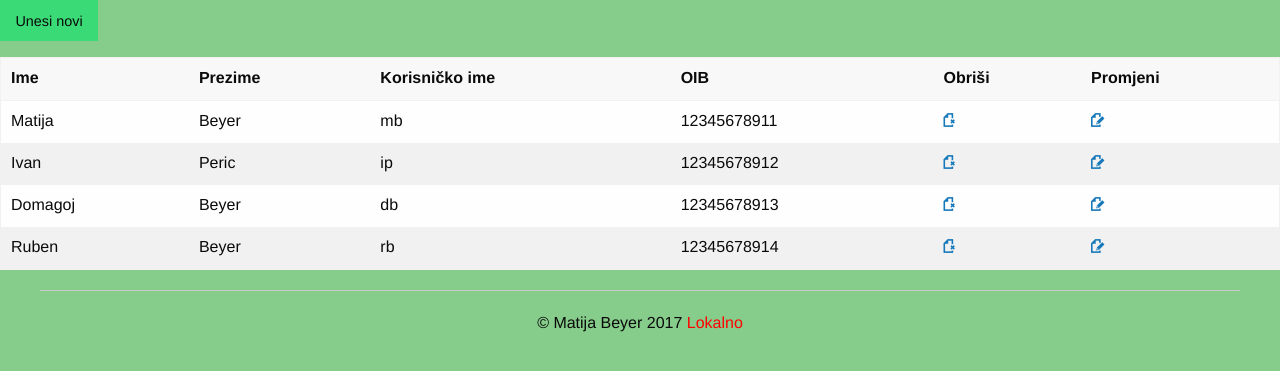
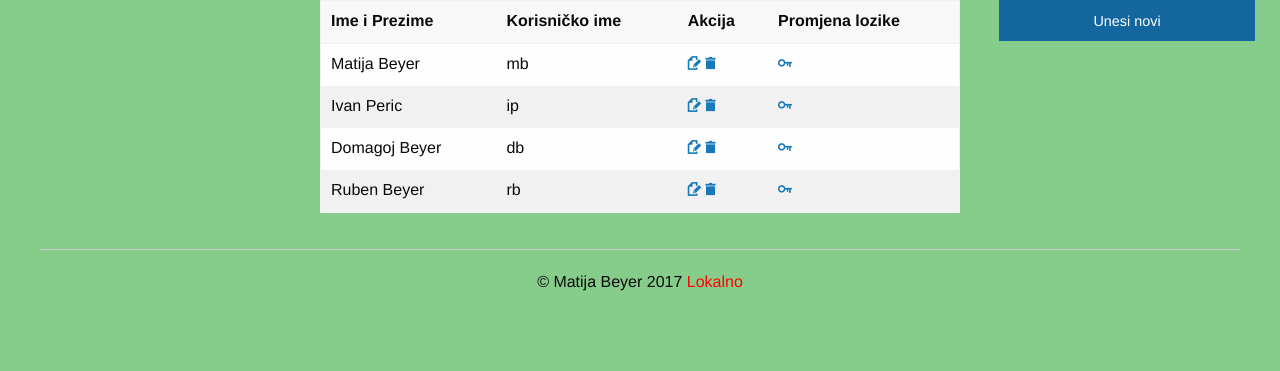
Before and after one commit to BeyerMatija/Edunova, a PHP site: page /privatno/operateri/index.php in a window 1280 px wide. Shown: the part 58-429 px from the top of the page. Run offline with PHP 8.4, Linux system fonts and the light colour scheme; the visitor is signed in with stand-in values (Sample User, id 1); data comes from the database, SQL or seed files in the repository.

Commit message:
Update index.php

```diff
--- a/Zavrsni rad v2.2/privatno/operateri/index.php
+++ b/Zavrsni rad v2.2/privatno/operateri/index.php
@@ -1,4 +1,5 @@
  <?php include_once '../../konfiguracija.php';  ?>
+ <?php include_once '../../funkcije.php'; provjeralogin(); ?>
 <!doctype html>
 <html class="no-js" lang="en" dir="ltr">
   <head>
@@ -6,23 +7,28 @@
   </head>
   <body>
   	<?php include_once '../../predlosci/menu.php'; ?>
-  	<div class="row">
-  		<div class="large-12">
-  			<a href="<?php echo $putanjaAPP. "privatno/operateri/unesi.php";?>"><button class="success button">Unesi novi</button></a>
-  			</div>
-  	</div>
+
+  	<div class="row grid-x margin-top-20">
+  	<div class="medium-3 large-3 columns"></div>
+  	<div class="small-12 medium-6 large-6 columns">
+
   	    <table>
-						<thead>
-							<tr>
-								<th>Ime</th>
-								<th>Prezime</th>
-								<th>Korisničko ime</th>
-								<th>OIB</th>
-								<th>Obriši</th>
-								<th>Promjeni</th>
+				<thead>
+					<tr>
+						<th>Ime i Prezime</th>
+						<th>Korisničko ime</th>
+						<th>Akcija</th>
 
-							</tr>
-						</thead>
+						<?php
+
+						if(isset($_SESSION["admin"])){
+
+								?>
+						<th>Promjena lozike</th>
+
+							<?php  } ?>
+					</tr>
+			</thead>
 						<tbody>
 							<?php
 
@@ -41,19 +47,37 @@
 							?>
 							<tr>
 
+								<td>
+									<?php echo $operater->ime; ?>
+									<?php echo $operater->prezime; ?>
+								</td>
+								<td><?php echo $operater->korisnicko_ime; ?></td>
 
-								<td><?php echo $operater->ime; ?></td>
-								<td><?php echo $operater->prezime; ?></td>
-								<td><?php echo $operater->korisnicko_ime; ?></td>
-								<td><?php echo $operater->oib; ?></td>
-								<td><a href="<?php echo $putanjaAPP. "privatno/operateri/delete.php?sifra=".$operater->sifra?>"><i title="Obriši" class="step fi-page-delete size-48"></i></a></td>
-								<td><a href="<?php echo $putanjaAPP. "privatno/operateri/uredi.php?sifra=".$operater->sifra?>"><i title="Uredi" class="step fi-page-edit size-48"></i></a></td>
+								<td>
+									<a href="<?php echo $putanjaAPP. "privatno/operateri/uredi.php?sifra=".$operater->sifra?>"><i title="Uredi" class="step fi-page-edit size-48"></i></a>
+									<a href="<?php echo $putanjaAPP. "privatno/operateri/delete.php?sifra=".$operater->sifra?>"><i title="Obriši" class="step fi-trash size-48"></i></a>
+								</td>
+								<?php
+								if(isset($_SESSION["admin"])){
 
+
+								?>
+								<td>
+									<a href="<?php echo $putanjaAPP. "privatno/operateri/passEdit.php?sifra=".$operater->sifra?>">
+										<i title="Promjeni lozinku" class="step fi-key size-48"></i></a></td>
+								<?php  }; ?>
 							</tr>
 							<?php endforeach; ?>
 						</tbody>
 					</table>
+				</div>
+				<div class="small-12 medium-3 large-3 columns">
 
+		<a href="<?php echo $putanjaAPP. "privatno/operateri/unesi.php";?>">
+
+  		<button class="success button expanded" style="float: right; width:80%;background: #14679e; color:white; margin-right: 25px;">Unesi novi</button></a>
+  	</div>
+  </div>
 	<?php	include_once '../../predlosci/podnozje.php'; ?>
    <?php	include_once '../../predlosci/skripte.php'; ?>
   </body>
```
